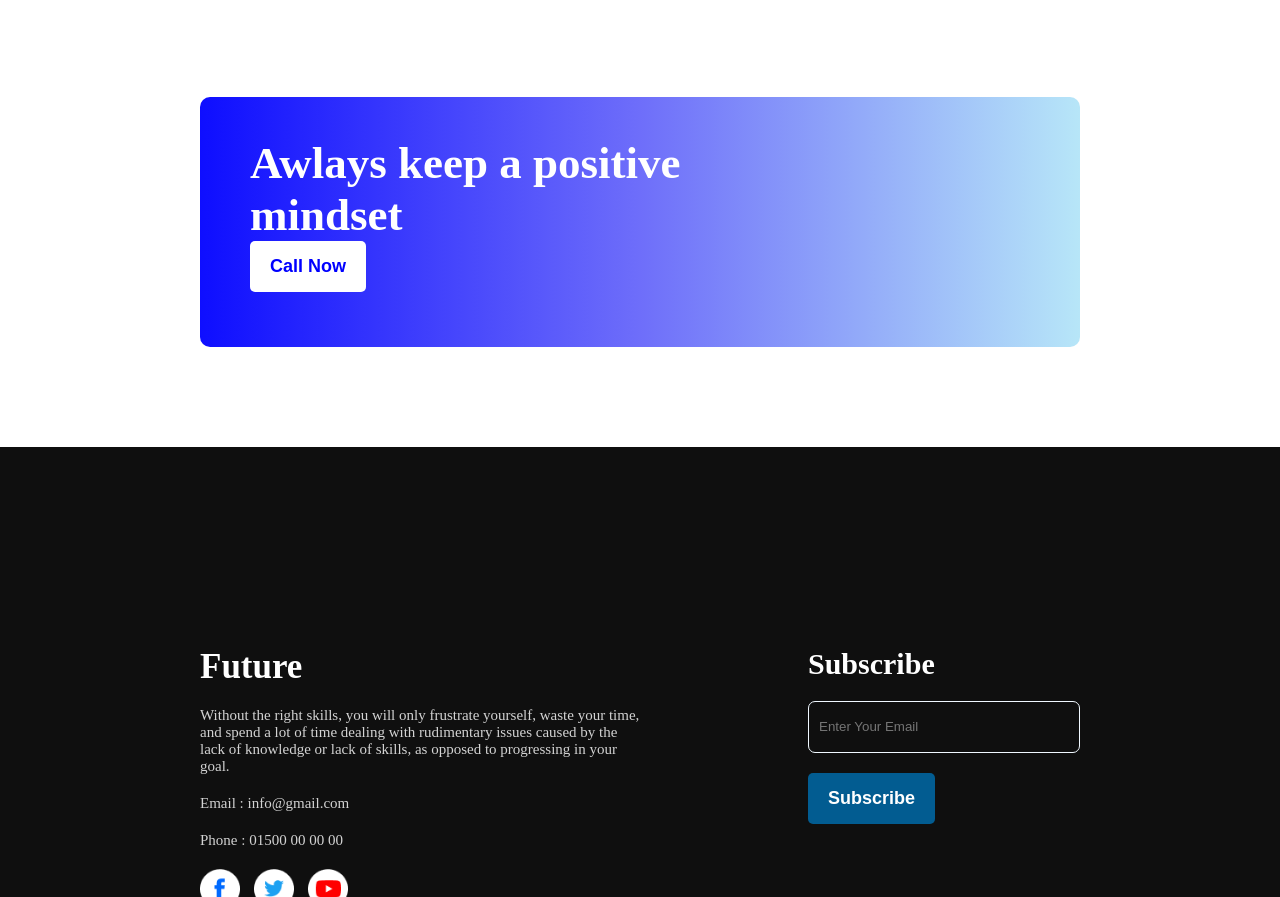
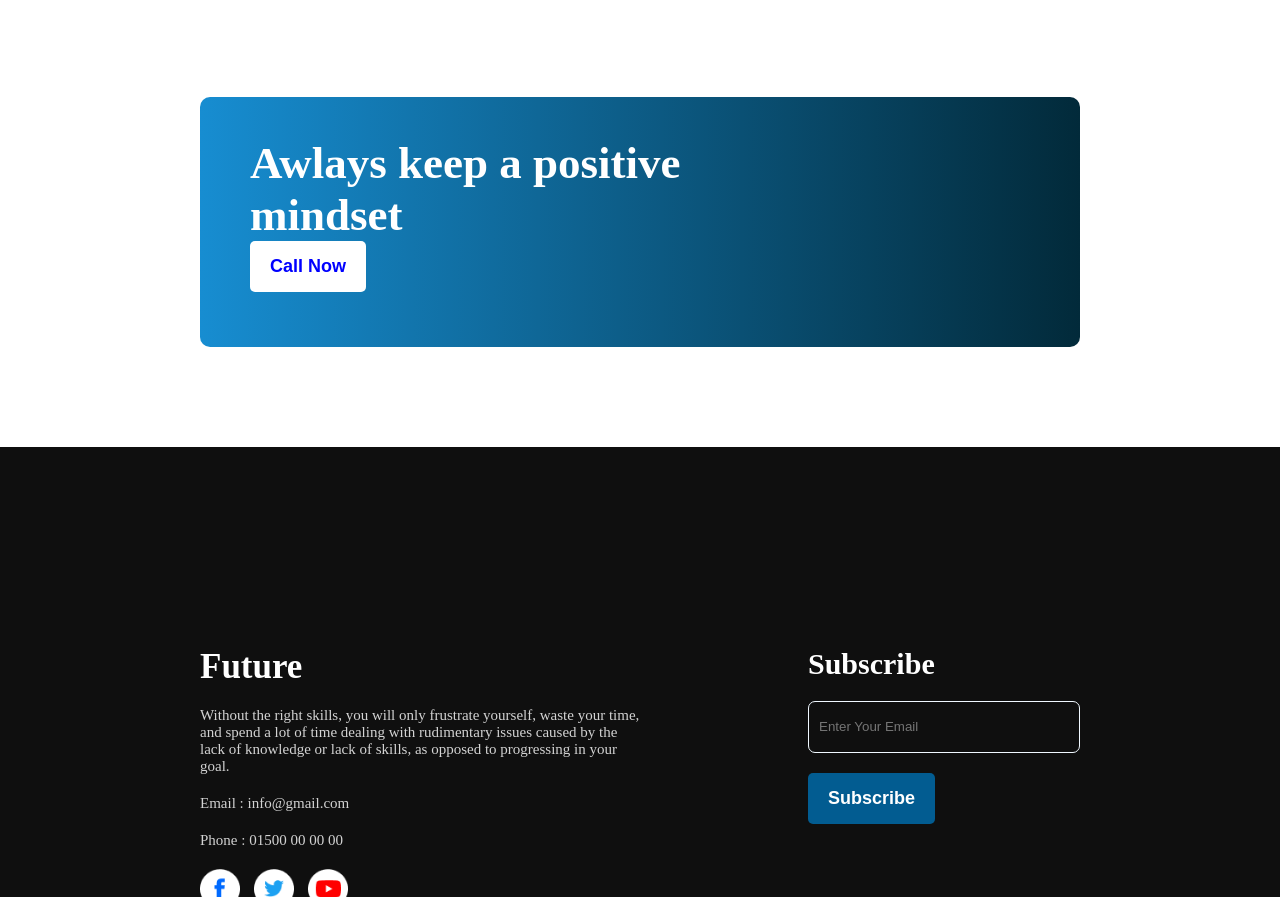
Before and after one commit to afrojamitu/Assignment---1, a plain HTML site: page index.html in a window 1280 px wide. Shown: the part 2462-3359 px from the top of the page. Drawn offline with Linux system fonts and the light colour scheme.

Commit message:
gradient color fix

```diff
--- a/style.css
+++ b/style.css
@@ -140,7 +140,7 @@ main {
     font-weight: 600;
     border-radius: 10px;
     height: 250px;
-    background-image: linear-gradient(to right,rgb(14, 14, 255), rgb(110, 110, 250), rgb(183, 230, 248));
+    background-image: linear-gradient(to right,rgb(23, 141, 209), rgb(2, 42, 58));
   }
   .text {
     position: absolute;
```
